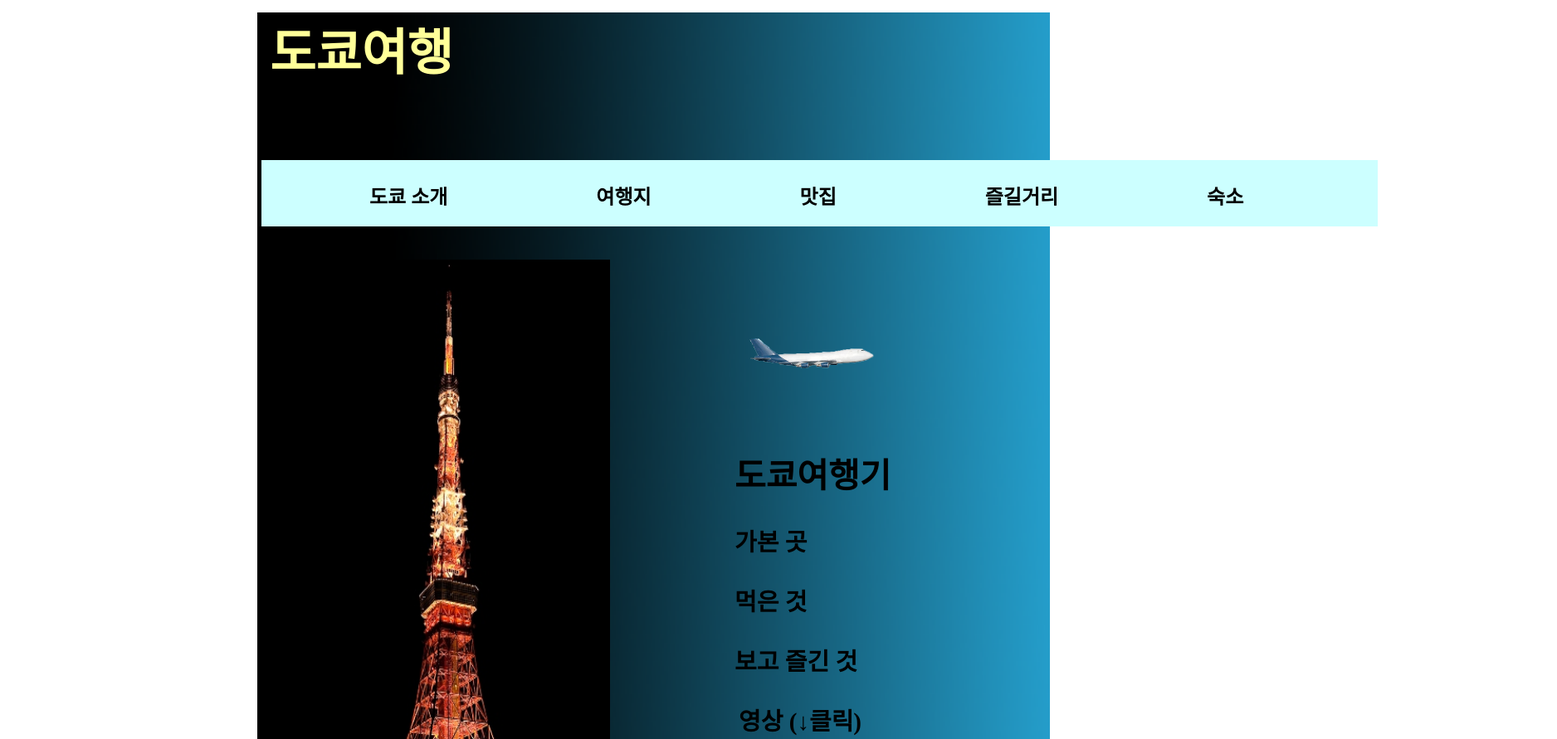
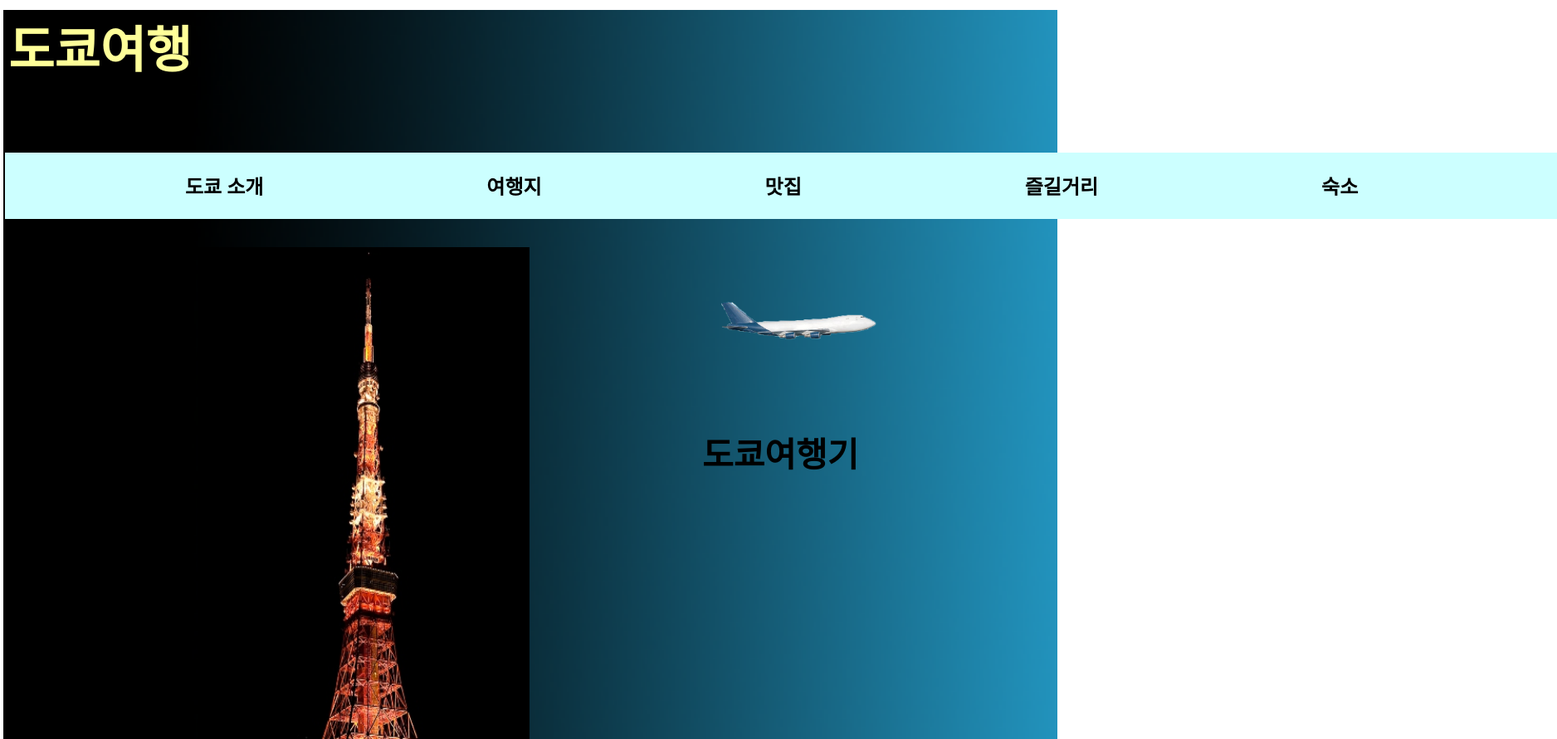
Before and after one commit to djajsla999/aaa, a plain HTML site: page index.html in a window 1280 px wide. Shown: the top 891 px of the page at 83% size, 1876 px wide, since content can reach past the window. Drawn offline with Linux system fonts and the light colour scheme.

Commit message:
Update index.html

```diff
--- a/index.html
+++ b/index.html
@@ -7,7 +7,7 @@
 
 	*{
 		padding: 0;
-		margin: 5px;
+		margin: 2px;
 			}
 	.clear{
 		clear: both;
@@ -19,12 +19,12 @@
 	#page{
 		background-image: url(back.png);
 		background-repeat: no-repeat;
-		background-size: 1350px 2400px;
-		margin-left: 300px;
+		background-size: 1900px 2400px;
+		margin-left: 0px;
 	}
 	header{
 
-		width: 1300px;
+		width: 1800px;
 		height : 130px;
 		margin-top : 10px;
 		/* border: solid 1px blue;*/
@@ -34,7 +34,7 @@
 	h2{
 		font-size: 60px;
 		color : #ffff99;
-		font-family : "헤드라인";
+		font-family : "HY헤드라인M";
 
 	}
 	#titel{
@@ -46,9 +46,10 @@
 		float : right;
 		font-size: 35px;
 		padding-right: 10px;
+
 	}
 	nav{
-		width : 1345px;
+		width : 1870px;
 		height : 60px;
 		margin-top: 30px;
 		 /* border: solid 1px blue; */
@@ -60,17 +61,18 @@
 		padding-left: 75px;
 		display: inline;
 		margin: 50px;
+		margin-left: 140px;
 		font-weight: bold;
 	}
 
 	#tokyotower{
 		float : left;
-		margin-left: 20px;
+		margin-right: 50px;
 		margin-top: 30px;
 	}
 	#skytree{
 		float : left ;
-		margin-left: 100px;
+		margin-left: 200px;
 		margin-top: 30px;
 	}
 	aside{
@@ -78,11 +80,11 @@
 		height : 600px;
 		float: left;
 
-		margin-left: 80px;
+		margin-left: 90px;
 		margin-right: 0px;
-		margin-top: 50px;
+		margin-top: 10px;
 		/*border: solid 1px blue;*/
-		padding-left: 20px;
+		padding-left: 30px;
 		padding-right: 0px;
 	}
 	aside li{
@@ -92,12 +94,15 @@
 	}
 
 	footer{
-		width: 1300px;
+		width: 1800px;
 		height: 100px;
 		margin-top: 10px;
 		color : #ffffff;
 		/* border : solid 1px blue; */
 		/* background-color : #cc6600;*/
+	}
+	#pg{
+		margin-left : 230px;
 	}
 	#make{
 		float: left;
@@ -146,29 +151,34 @@
 		</ul>
 	</nav>
 	<div class='clear'></div>
+	<div id = 'pg'>
 	<section id = 'tokyotower'>
 		<img src = "도쿄타워.png" width="400" height="700">
 	</section>
 	<aside>
 			<ul>
-				<li><img src = "airplane.png" width = "200"></li>
+				<div class ="dis">
+				<li><img src = "airplane.png" width = "250"></li>
 				<li><h3>도쿄여행기</h3></li>
+				<div class ="dis1">
 				<li> <h5> 가본 곳 </h5></li>
 				<li>  <h5>먹은 것</h5></li>
 				<li> <h5> 보고 즐긴 것</h5></li>
-				<div class ="dis">
+
 				<li> <h5> 영상 (↓클릭) </h5></li>
-				<div class ="dis1">
+
 				<li><img src = "button.png" width =" 200"></li>
-			</div>
-		</div>
+
+
+	</div>
+</div>
 			</ul>
 		</aside>
 
 	<section id = "skytree">
 		<img src = "skytree.jpg" width = "400" height="700">
 	</section>
-
+</div>
 	<div class='clear'></div>
 	<footer>
 		<div id="make">
```
